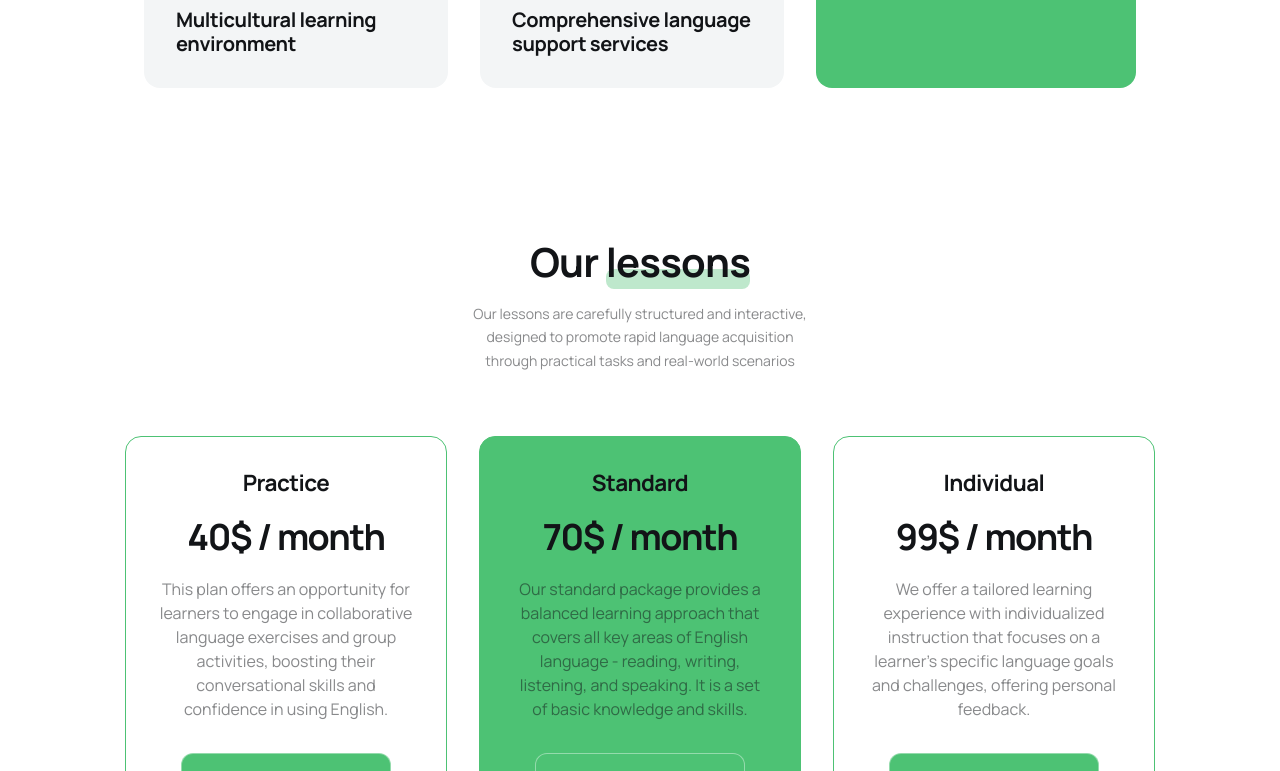
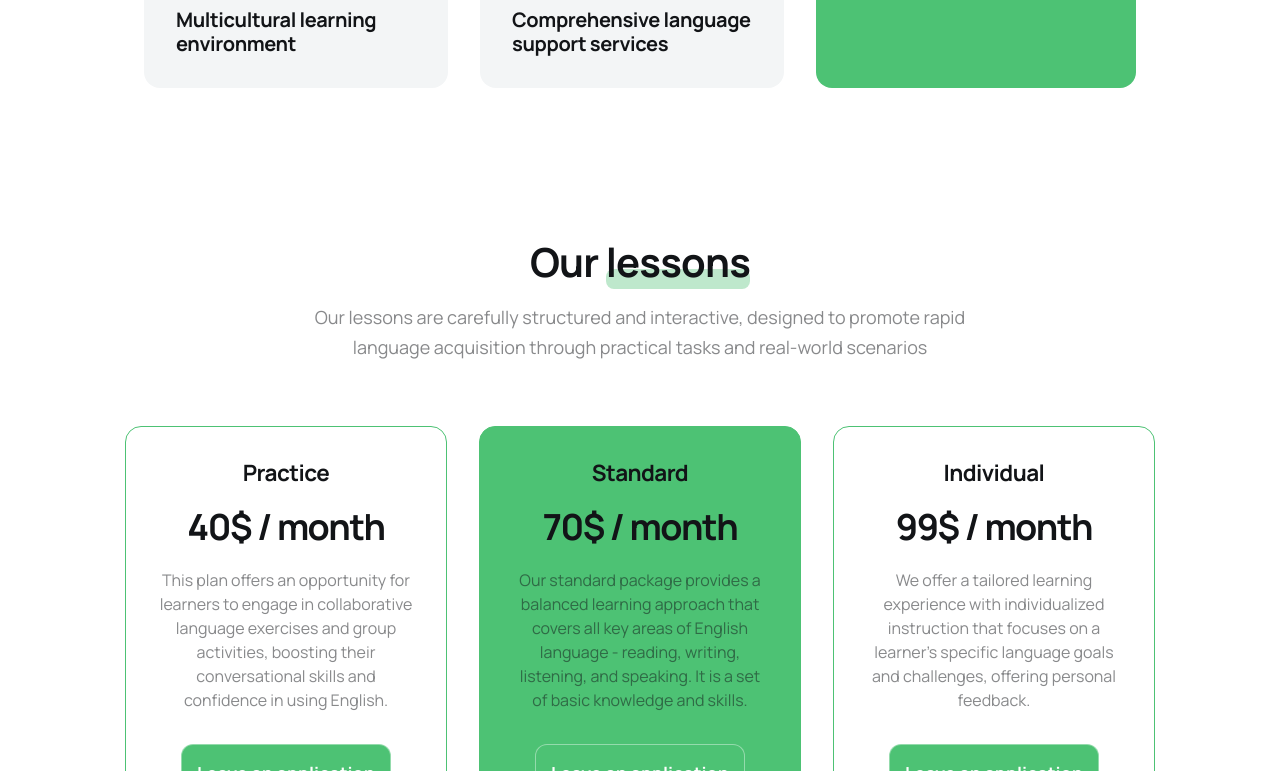
Before and after one commit to BilArt/webweavers, a website built with Vite: page src/index.html in a window 1280 px wide. Shown: the part 1357-2128 px from the top of the page. Built offline with nearby package versions, Linux system fonts and the light colour scheme.

Commit message:
fix text

```diff
--- a/src/css/lessons.css
+++ b/src/css/lessons.css
@@ -49,8 +49,10 @@
 @media screen and (min-width: 768px) {
     .lessons-text {
         margin-bottom: 64px;
-        width: 665px;
+        max-width: 665px;
         line-height: 1.66;
+        font-size: 18px;
+        line-height: 1.67;
     }
 }
 
```
